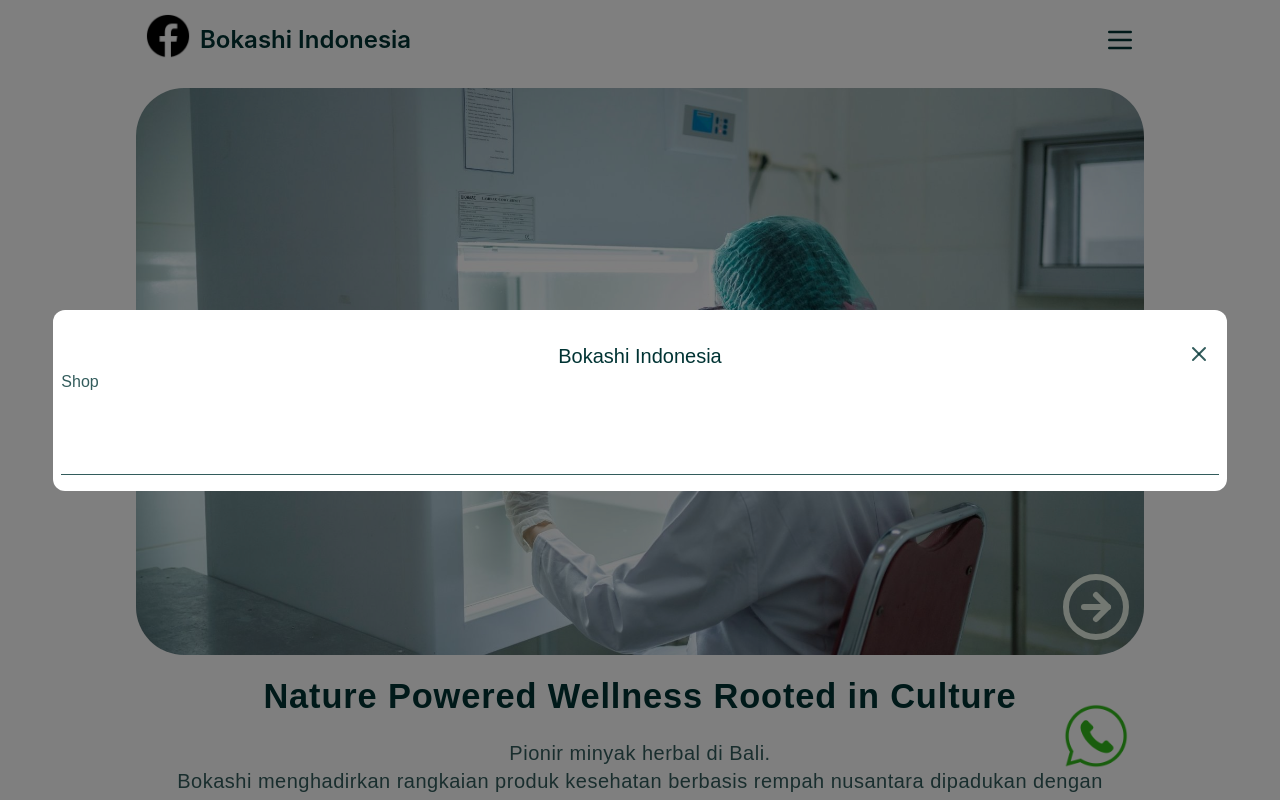
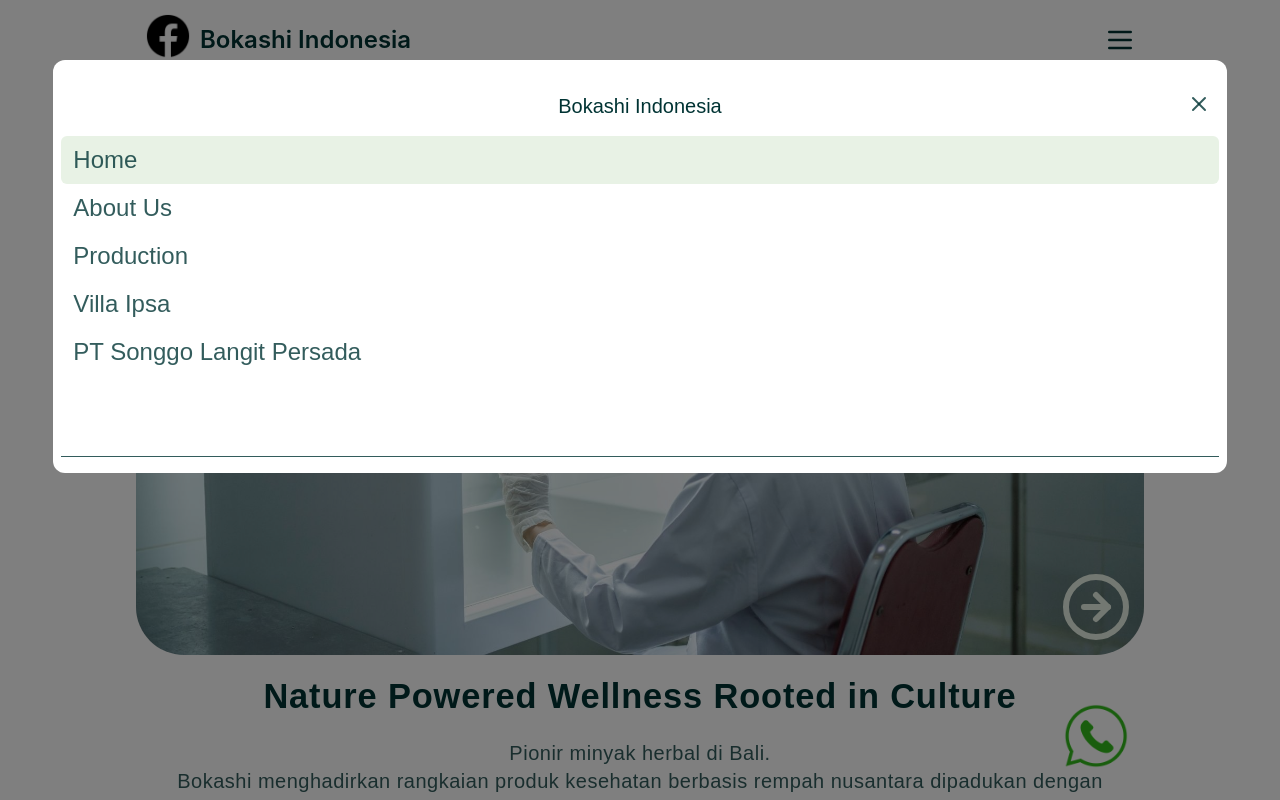
Before and after one commit to idambaliharyono/bokashi-landing-page, a SvelteKit app: page / in a window 1280 px wide. Both pictures are taken after a click on the button 1120 px from the left and 40 px from the top of the page. Shown: the top 800 px of the page. Built offline with nearby package versions, Linux system fonts and the light colour scheme.

Commit message:
add sidebar menu item and it animation

```diff
--- a/src/routes/+layout.svelte
+++ b/src/routes/+layout.svelte
@@ -7,8 +7,14 @@
 	import InstagramIcon from '$lib/assets/instagram.png';
 	import { Mail, Menu, X } from '@lucide/svelte';
 	import { fly } from 'svelte/transition';
+	import { page } from '$app/state';
 
-	let { children } = $props();
+	interface Props {
+		href: string;
+		children: import('svelte').Snippet;
+	}
+	let { children }: Props = $props();
+
 	let sideBarMobile = $state(false);
 	function triggerSideBarMobile() {
 		sideBarMobile = !sideBarMobile;
@@ -30,6 +36,13 @@
 			document.body.style.overflow = '';
 		};
 	});
+	const navigationLinks = [
+		{ href: '/', label: 'Home' },
+		{ href: '/about-us', label: 'About Us' },
+		{ href: '/production', label: 'Production' },
+		{ href: '/villa-ipsa', label: 'Villa Ipsa' },
+		{ href: '/songgoLangitPersada', label: 'PT Songgo Langit Persada' }
+	];
 </script>
 
 <svelte:head><link rel="icon" href={favicon} /></svelte:head>
@@ -66,9 +79,9 @@
 				onclick={triggerSideBarMobile}
 			>
 				<div
-					class=" mx-auto my-auto w-11/12 rounded-xl bg-white px-2 pt-8 pb-4"
+					class=" mx-auto mt-15 mb-auto w-11/12 rounded-xl bg-white px-2 pt-8 pb-4"
 					onclick={(e) => e.stopPropagation()}
-					transition:fly={{ x: -320, duration: 300 }}
+					transition:fly={{ x: 200, duration: 300 }}
 				>
 					<!-- header -->
 					<div class="relative">
@@ -77,10 +90,23 @@
 							<X />
 						</button>
 					</div>
-					<div class="flex flex-col">
-						<div class="w-full hover:bg-secondary">
-							<a href="/" class=" active:bg-secondary">Shop</a>
-						</div>
+					<div class="mt-4 flex flex-col">
+						{#each navigationLinks as item}
+							{@const isActive = page.url.pathname === item.href}
+							<div
+								class="w-full rounded-md px-3 py-2 text-2xl transition-[background-color] duration-150 ease-out
+                hover:bg-secondary
+                 active:bg-secondary/80"
+								class:bg-secondary={isActive}
+								aria-current={isActive ? 'page' : undefined}
+							>
+								<a
+									href={item.href}
+									class="block transition-transform duration-150 ease-out active:scale-95"
+									>{item.label}</a
+								>
+							</div>
+						{/each}
 					</div>
 					<!-- footer -->
 					<div class="mt-20">
@@ -138,7 +164,7 @@
 					<img src={TiktokIcon} alt="" class="w-14 invert" />
 				</a>
 				<a href="/">
-					<img src={FacebookIcon} alt="" class="w-14 invert" />
+					<img src={FacebookIcon} alt="" class="w-12 invert" />
 				</a>
 				<a href="/">
 					<Mail class="h-14 w-14 text-white" />
```
